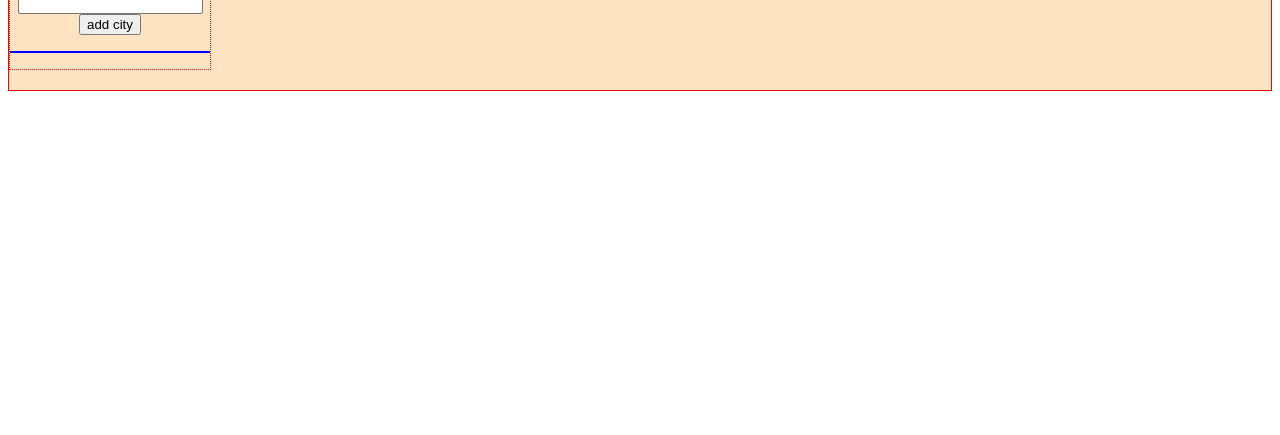
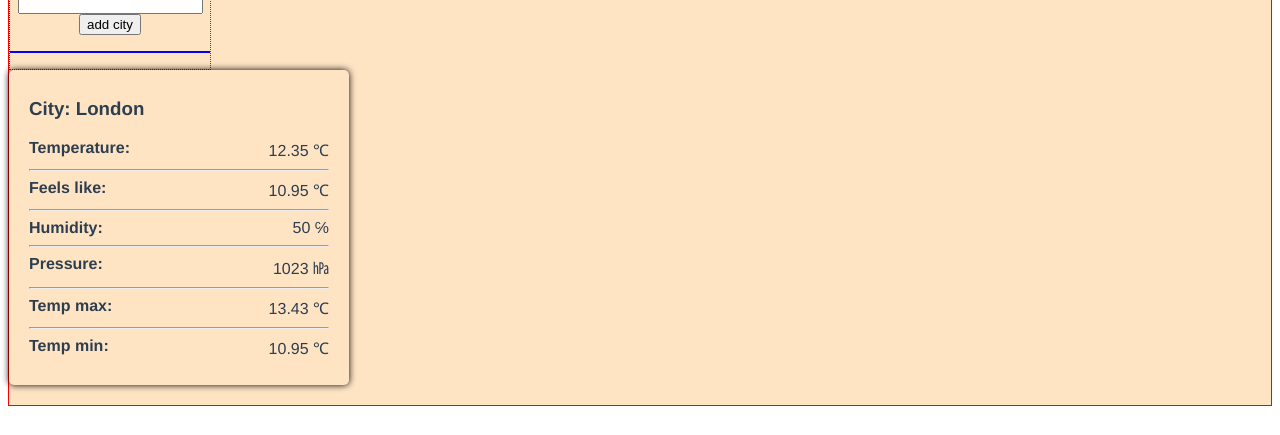
Before and after one commit to Yurii19/test-panda-vue3js, a Vue app: page / in a window 1280 px wide. Shown: the part 260-695 px from the top of the page. Built offline with nearby package versions, Linux system fonts and the light colour scheme.

Commit message:
chore: card component added

```diff
--- a/src/components/AutocompletComponent.vue
+++ b/src/components/AutocompletComponent.vue
@@ -54,7 +54,7 @@ function inputHandle() {
 
 function getWeather() {
   const cityName = "London";
-  const url = `${API_URL}?q=${cityName}&appid=${APP_ID}`;
+  const url = `${API_URL}?q=${cityName}&appid=${APP_ID}&units=metric`;
   getWeatherAtCity(url)
     .then((resp) => resp.json())
     .then((data) => console.log(data));
--- a/src/components/WeatherCard.vue
+++ b/src/components/WeatherCard.vue
@@ -1,15 +1,70 @@
 <template lang="html">
   <div class="card">
-
+    <h3>City: {{ params.city_name }}</h3>
+    <ul>
+      <li>
+        <span><b>Temperature:</b> </span
+        ><span>{{ params.temp }}&nbsp;&#8451;</span>
+      </li>
+      <hr />
+      <li>
+        <span><b>Feels like:</b></span
+        ><span> {{ params.feels_like }}&nbsp;&#8451;</span>
+      </li>
+      <hr />
+      <li>
+        <span><b>Humidity:</b></span
+        ><span>{{ params.humidity }}&nbsp;&#8453;</span>
+      </li>
+      <hr />
+      <li>
+        <span><b>Pressure:</b></span
+        ><span>{{ params.pressure }}&nbsp;&#13169;</span>
+      </li>
+      <hr />
+      <li>
+        <span><b>Temp max:</b></span
+        ><span>{{ params.temp_max }}&nbsp;&#8451;</span>
+      </li>
+      <hr />
+      <li>
+        <span><b>Temp min:</b></span
+        ><span>{{ params.temp_min }}&nbsp;&#8451;</span>
+      </li>
+    </ul>
   </div>
 </template>
 
-  <script>
-  //import { Options, Vue } from "vue-class-component";
-  // @Options({})
-  export default {};
+<script setup>
+import { defineProps } from "vue";
+const props = defineProps({
+  params: {
+    city_name: String,
+    feels_like: String,
+    humidity: String,
+    pressure: String,
+    temp: String,
+    temp_max: String,
+    temp_min: String,
+  },
+});
 </script>
 
 <style scoped>
-
+.card {
+  width: 300px;
+  padding: 10px 20px 10px 20px;
+  border-radius: 5px;
+  box-shadow: 0 0 7px black;
+  text-align: start;
+}
+ul {
+  list-style-type: none;
+  padding: 0;
+}
+li {
+  display: flex;
+  justify-content: space-between;
+  margin: 5px 0 5px 0;
+}
 </style>
--- a/src/layouts/MainApp.vue
+++ b/src/layouts/MainApp.vue
@@ -1,12 +1,25 @@
 <template lang="html">
   <div class="main">
     <AutocompletComponent />
+    <WeatherCard :params="cards[0]" />
   </div>
 </template>
 
 <script setup>
-import AutocompletComponent from '@/components/AutocompletComponent.vue';
+import AutocompletComponent from "@/components/AutocompletComponent.vue";
+import WeatherCard from "@/components/WeatherCard.vue";
 //const cities = ["Kyiv", "Warszaw", "Berlin", "Paris"];
+const cards = [
+  {
+    city_name: "London",
+    feels_like: '10.95',
+    humidity: '50',
+    pressure: '1023',
+    temp:' 12.35',
+    temp_max: '13.43',
+    temp_min: '10.95',
+  },
+];
 </script>
 
 <style scoped>
```
Lines whose indentation alone changed are shown as unchanged.
